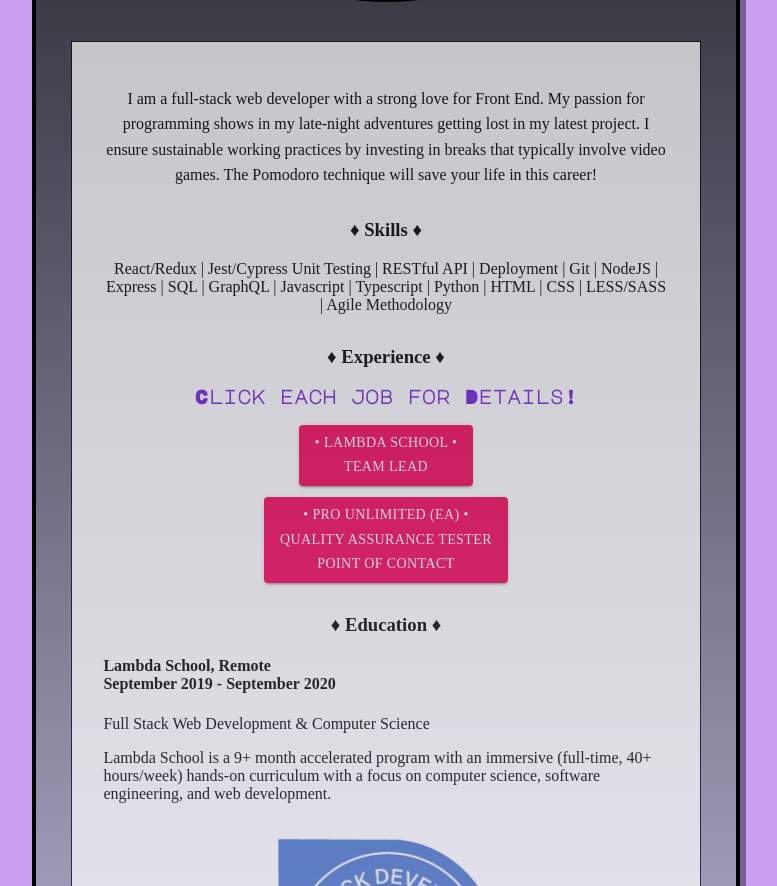
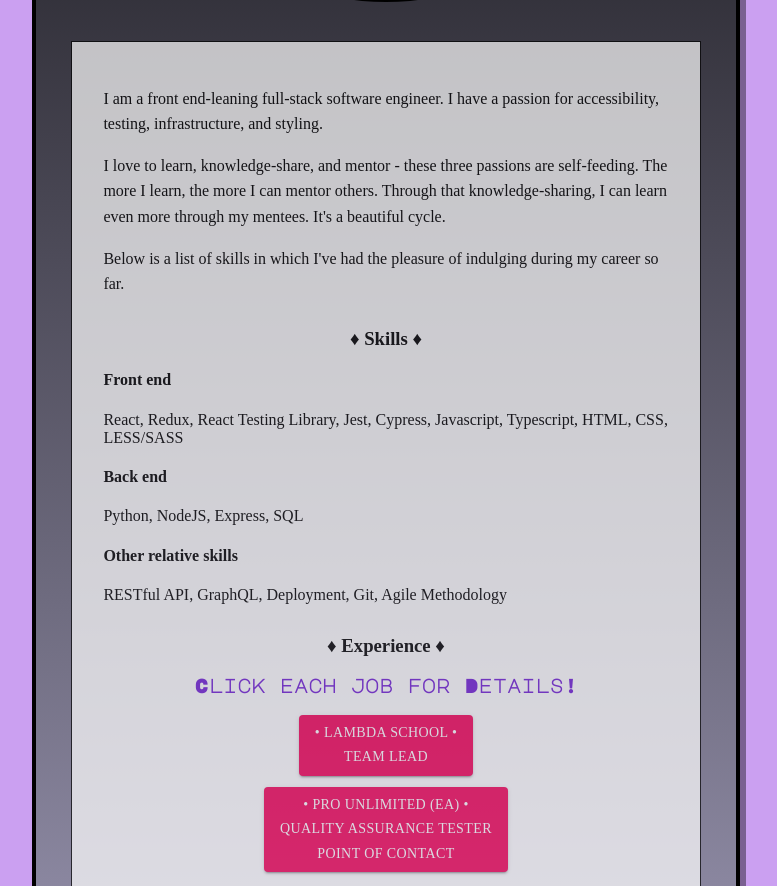
Before and after one commit to lyndsiWilliams/portfolio-2020, a React (Create React App) app in the folder portfolio/: page / in a window 1280 px wide. Shown: the part 859-1745 px from the top of the page, without its empty margins (254-1031 px from the left). Built offline with nearby package versions, Linux system fonts and the light colour scheme; a web font is replaced by a local one.

Commit message:
Updated intro text and skill list

```diff
--- a/portfolio/src/components/Home.js
+++ b/portfolio/src/components/Home.js
@@ -17,11 +17,18 @@ export const Home = () => {
           <img src={meBlue} alt='Lyndsi Kay Williams' className='home-pic' />
           <div className='text-wrapper'>
             <section className='intro-text' >
-              I am a full-stack web developer with a strong love for Front End. My passion for programming shows in my late-night adventures getting lost in my latest project. I ensure sustainable working practices by investing in breaks that typically involve video games. The Pomodoro technique will save your life in this career!
+              <p>I am a front end-leaning full-stack software engineer. I have a passion for accessibility, testing, infrastructure, and styling.</p>
+              <p>I love to learn, knowledge-share, and mentor - these three passions are self-feeding. The more I learn, the more I can mentor others. Through that knowledge-sharing, I can learn even more through my mentees. It's a beautiful cycle.</p>
+              <p>Below is a list of skills in which I've had the pleasure of indulging during my career so far.</p>
             </section>
             <section className='skills'>
               <h3>♦ Skills ♦</h3>
-              <p>React/Redux | Jest/Cypress Unit Testing | RESTful API | Deployment | Git | NodeJS | Express | SQL | GraphQL | Javascript | Typescript | Python | HTML | CSS | LESS/SASS | Agile Methodology</p>
+              <h4>Front end</h4>
+              <p>React, Redux, React Testing Library, Jest, Cypress, Javascript, Typescript, HTML, CSS, LESS/SASS</p>
+              <h4>Back end</h4>
+              <p>Python, NodeJS, Express, SQL</p>
+              <h4>Other relative skills</h4>
+              <p>RESTful API, GraphQL, Deployment, Git, Agile Methodology</p>
             </section>
             <section className='experience'>
               <h3>♦ Experience ♦</h3>
--- a/portfolio/src/styling/Home.css
+++ b/portfolio/src/styling/Home.css
@@ -53,10 +53,15 @@
 .intro-text {
   margin: 7% 5% 5% 5%;
   line-height: 1.6;
+  text-align: left;
 }
 
 .skills, .experience, .education {
   margin: 5%;
+}
+
+.skills p {
+  text-align: left;
 }
 
 .education p, .experience p, h4 {
```
